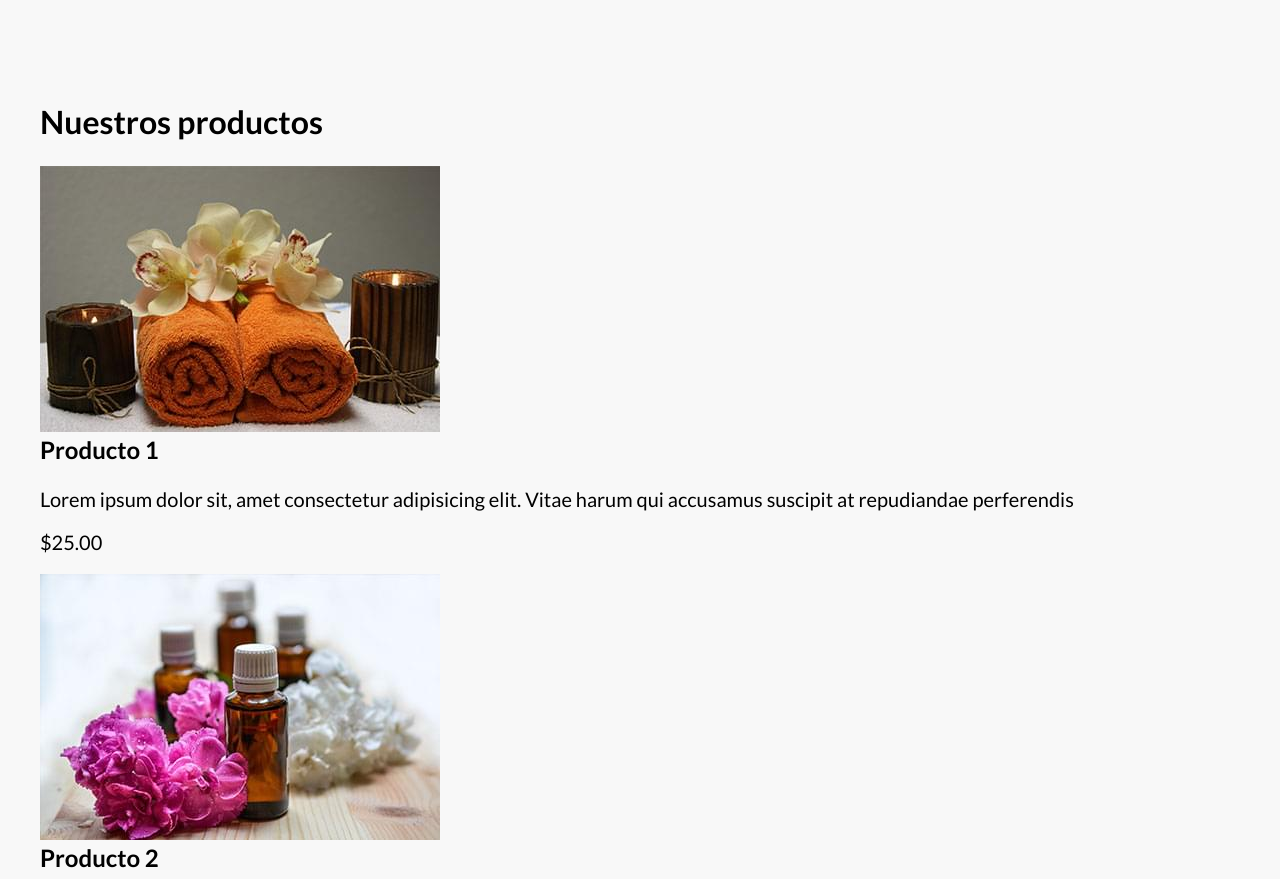
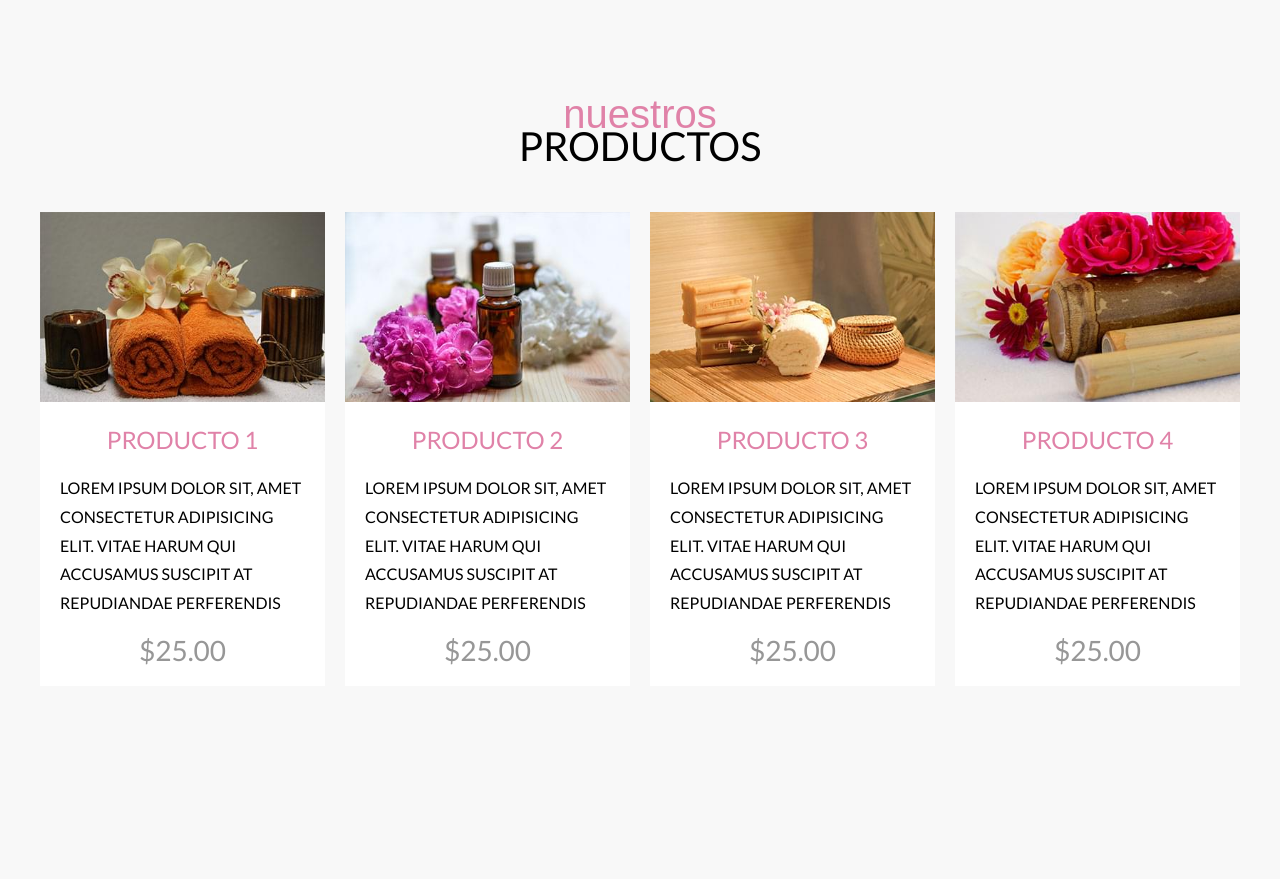
Before and after one commit to mcmmiguel/CarolinaSpaProject, a website: page index.html in a window 1280 px wide. Shown: the part 2733-3612 px from the top of the page. After the commit the page ends 3499 px from the top, so only its background shows below. Drawn offline with Linux system fonts and the light colour scheme; a web font is replaced by a local one.

Commit message:
index.html: div mask agregado en Seccion Productos. _productos.scss: Estilos finalizados. Efecto de scale contenido con ayuda del mask agregado

```diff
--- a/index.html
+++ b/index.html
@@ -172,7 +172,9 @@
         <h2 class="productos__heading">Nuestros <span>productos</span></h2>
         <div class="productos__grid">
             <div class="producto">
-                <img class="producto__imagen" src="build/img/producto_01.jpg" alt="Imagen Producto">
+                <div class="producto__mask">
+                    <img class="producto__imagen" src="build/img/producto_01.jpg" alt="Imagen Producto">
+                </div>
 
                 <div class="producto__contenido">
                     <h3 class="producto__nombre">Producto 1</h3>
@@ -182,7 +184,9 @@
             </div>
 
             <div class="producto">
-                <img class="producto__imagen" src="build/img/producto_02.jpg" alt="Imagen Producto">
+                <div class="producto__mask">
+                    <img class="producto__imagen" src="build/img/producto_02.jpg" alt="Imagen Producto">
+                </div>
 
                 <div class="producto__contenido">
                     <h3 class="producto__nombre">Producto 2</h3>
@@ -191,7 +195,9 @@
                 </div>
             </div>
             <div class="producto">
-                <img class="producto__imagen" src="build/img/producto_03.jpg" alt="Imagen Producto">
+                <div class="producto__mask">
+                    <img class="producto__imagen" src="build/img/producto_03.jpg" alt="Imagen Producto">
+                </div>
 
                 <div class="producto__contenido">
                     <h3 class="producto__nombre">Producto 3</h3>
@@ -200,7 +206,9 @@
                 </div>
             </div>
             <div class="producto">
-                <img class="producto__imagen" src="build/img/producto_04.jpg" alt="Imagen Producto">
+                <div class="producto__mask">
+                    <img class="producto__imagen" src="build/img/producto_04.jpg" alt="Imagen Producto">
+                </div>
 
                 <div class="producto__contenido">
                     <h3 class="producto__nombre">Producto 4</h3>
--- a/src/scss/ui/contenido/_index.scss
+++ b/src/scss/ui/contenido/_index.scss
@@ -1,3 +1,4 @@
 @forward 'bienvenida';
 @forward 'cards';
 @forward 'horarios';
+@forward 'productos';
--- /dev/null
+++ b/src/scss/ui/contenido/_productos.scss
@@ -0,0 +1,64 @@
+@use 'base/variables' as v;
+@use 'base/mixins' as m;
+
+.productos {
+
+    &__heading {
+        @include m.headingCursiva;
+        margin-bottom: 5rem;
+    }
+
+    &__grid {
+        @include m.grid (1, 2rem);
+        @include m.tablet {
+             @include m.grid(2, 2rem);
+        }
+
+        @include m.desktop {
+            @include m.grid(4, 2rem);
+        }
+    }
+}
+
+.producto {
+
+    &__contenido {
+        background-color: v.$blanco;
+        padding: 2rem;
+    }
+
+    &__mask {
+        overflow: hidden;
+    }
+
+    &__imagen {
+        width: 100%;
+        transition-property: transform;
+        transition-duration: 300ms;
+
+        &:hover {
+            transform: scale(1.2);
+        }
+    }
+
+    &__nombre {
+        @include m.heading;
+        font-size: 2.4rem;
+        color: v.$secundario;
+    }
+
+    &__descripcion {
+        font-size: 1.6rem;
+        text-transform: uppercase;
+        line-height: 1.8;
+    }
+
+    &__precio {
+        text-align: center;
+        color: v.$gris;
+        font-size: 2.8rem;
+        margin: 0;
+    }
+
+
+}
```
Also changed, not shown: build/css/app.css, 1 other file.
